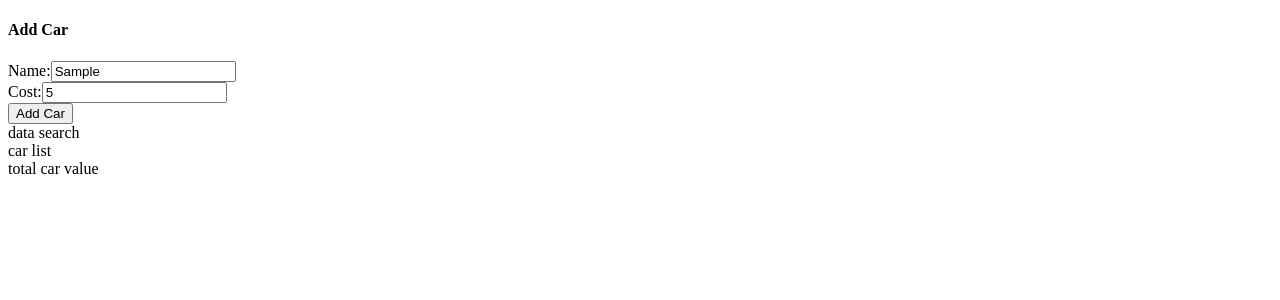
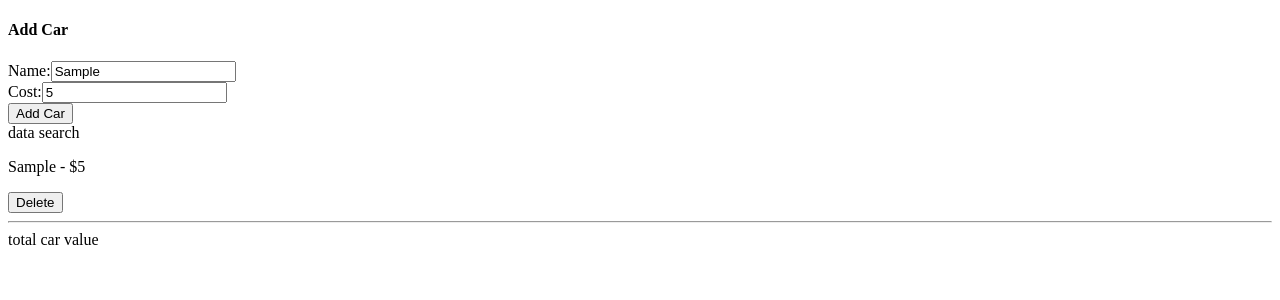
Before and after one commit to miguelkubrusly/car-catalog-app, a React (Create React App) app: page / in a window 1280 px wide. Both pictures are taken after typing "Sample", "5" into the empty fields and a click on the button "Add Car". Shown: the top 300 px of the page. Built offline with nearby package versions, Linux system fonts and the light colour scheme.

Commit message:
fix(list): fix confusion with use Selector

```diff
--- a/src/components/CarList.tsx
+++ b/src/components/CarList.tsx
@@ -1,5 +1,43 @@
+import { ReducerCreators, Reducer, EnhancedStore } from "@reduxjs/toolkit";
+import { useDispatch, useSelector } from "react-redux";
+import { removeCar } from "../store/store";
+// import {cars} from "../store/store"
+
+//TODO typing
+
+type CarListSelector = {
+  data: Car[];
+  searchTerm: string;
+};
+
 function CarList() {
-  return <div>car list</div>;
+  const { data, searchTerm }: CarListSelector = useSelector(
+    (state: any) => state.cars
+  );
+  const dispatch = useDispatch();
+
+  // const handleCarDelete = (event: React.MouseEvent<HTMLButtonElement>) => {};
+  // dispatch(removeCar());
+
+  const renderedList = data.map((car: Car) => {
+    return (
+      <div key={car.id} className="panel">
+        <p>
+          {car.name} - ${car.cost}
+        </p>
+        <button className="button is-danger" /* onClick={handleCarDelete} */>
+          Delete
+        </button>
+      </div>
+    );
+  });
+
+  return (
+    <div className="car-list">
+      {renderedList}
+      <hr />
+    </div>
+  );
 }
 
 export default CarList;
```
